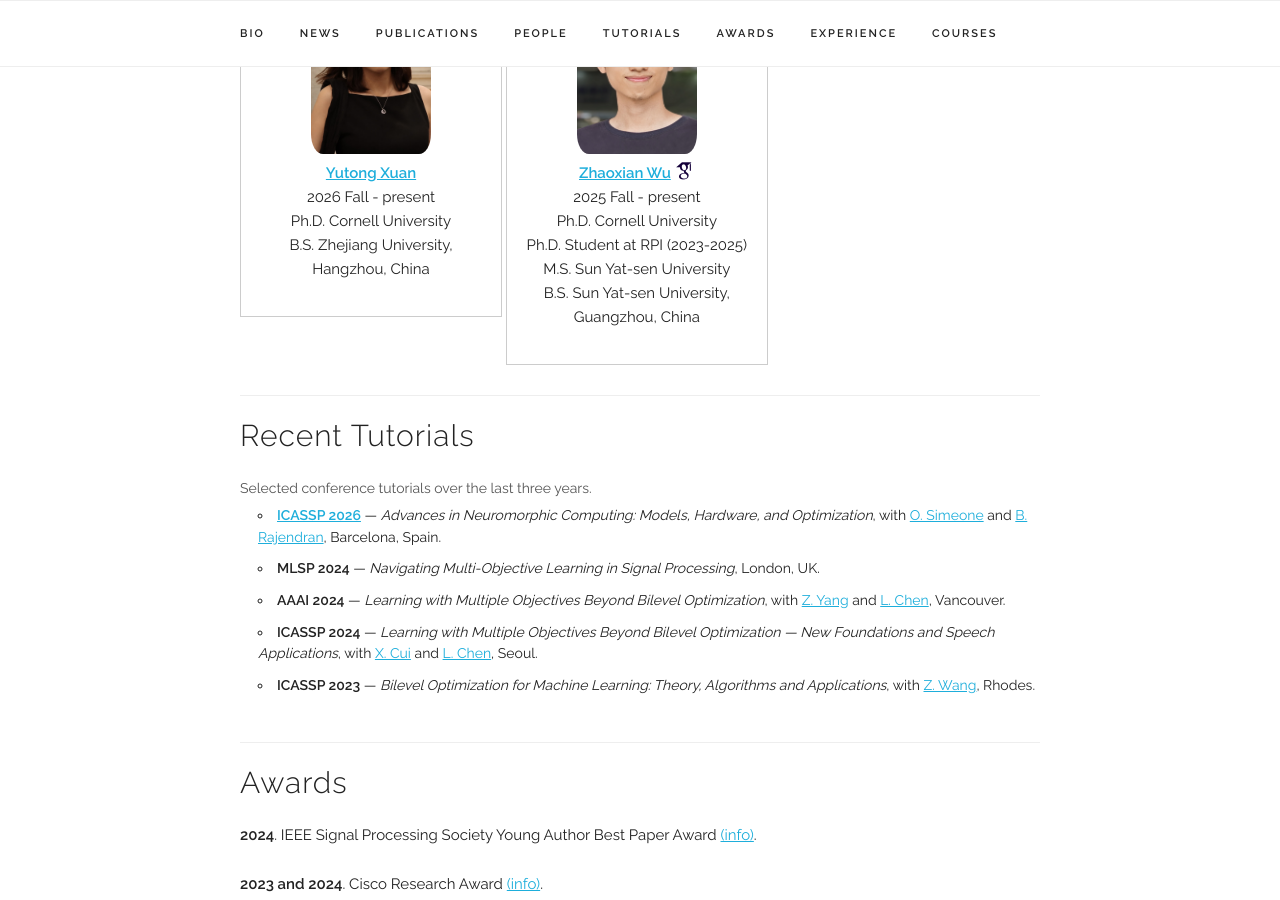
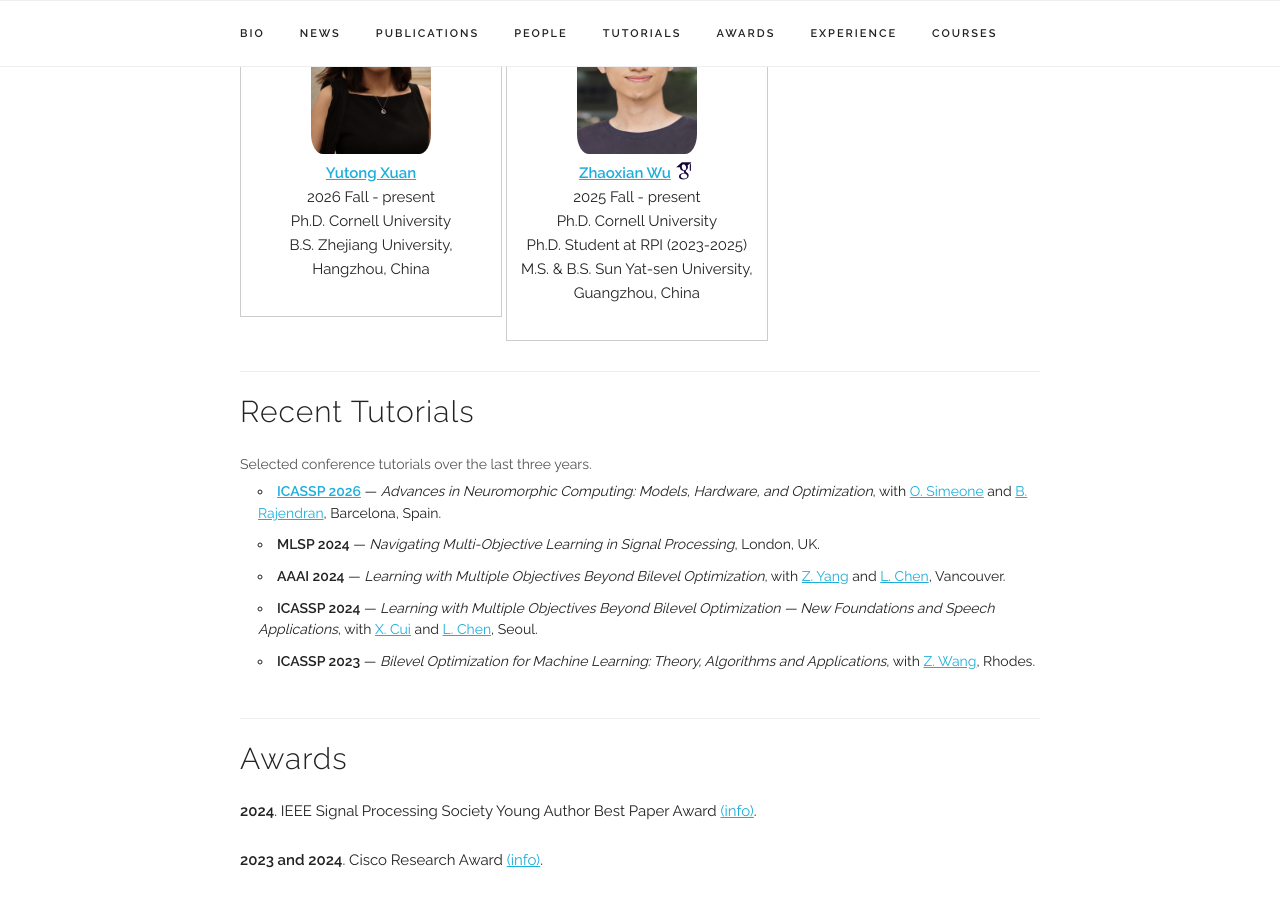
Before and after one commit to chentianyi1991/chentianyi1991.github.io, a Jekyll site: the page built from index.html, in a window 1280 px wide and 900 px high, scrolled down 5000 px. Built offline with Jekyll 4.4.1, drawn with Linux system fonts in a browser that asks for light colours; some web fonts are replaced; comment, search, counter and statistics services are not loaded.

Commit message:
Update index.html

```diff
--- a/index.html
+++ b/index.html
@@ -372,8 +372,7 @@ B.S. Zhejiang University, Hangzhou, China
 2025 Fall - present</br>
 Ph.D. Cornell University</br>
 Ph.D. Student at RPI (2023-2025)</br>
-M.S. Sun Yat-sen University</br>
-B.S. Sun Yat-sen University, Guangzhou, China
+M.S. & B.S. Sun Yat-sen University, Guangzhou, China
 </p>
 </div>
 </div>
```
